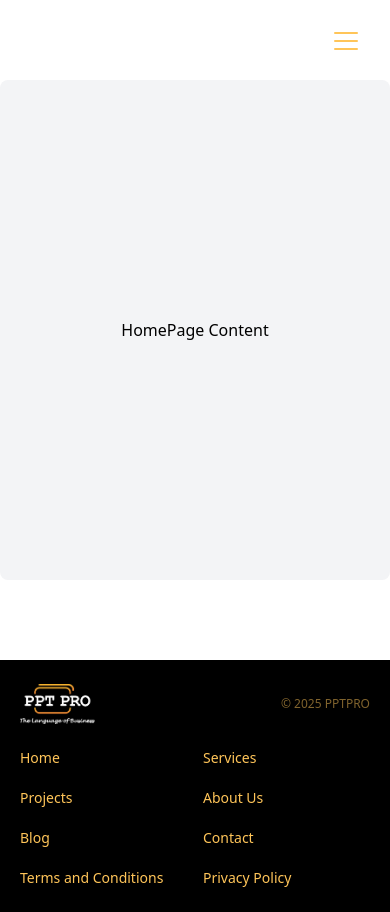
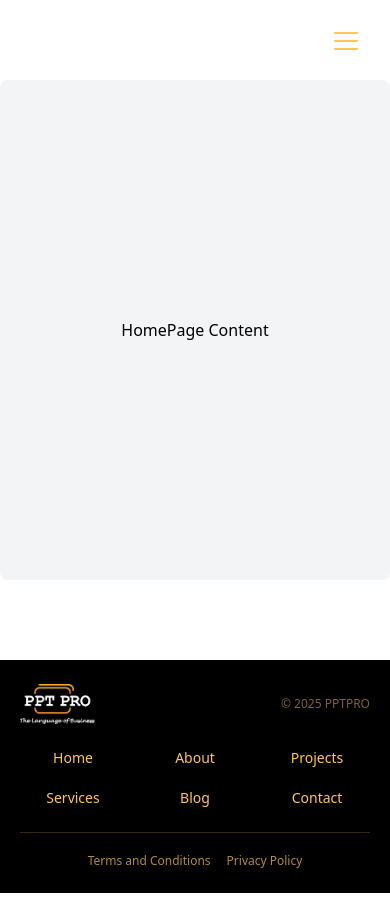
Before and after one commit to digitiohub/pptpro-react, a React (Vite) app: page / in a window 390 px wide. Built offline with nearby package versions, Linux system fonts and the light colour scheme.

Commit message:
refactor: update navigation links and enhance footer layout for better accessibility

```diff
--- a/src/data/navigationLinks.js
+++ b/src/data/navigationLinks.js
@@ -1,8 +1,8 @@
 export const navLinks = [
   { name: 'Home', path: '/' },
+  { name: 'About', path: '/about' },
+  { name: 'Projects', path: '/projects' },
   { name: 'Services', path: '/services' },
-  { name: 'Projects', path: '/projects' },
-  { name: 'About Us', path: '/about-us' },
   { name: 'Blog', path: '/blog' },
   { name: 'Contact', path: '/contact' }
 ];
--- a/src/ui/menus/Footer.jsx
+++ b/src/ui/menus/Footer.jsx
@@ -72,25 +72,29 @@ const Footer = () => {
             </div>
           </div>
 
-          {/* Navigation Grid - 2 columns */}
-          <div className="grid grid-cols-2 gap-x-4 gap-y-5">
-            {/* First put the main nav links */}
+          {/* Navigation Grid - Main nav in 3 columns */}
+          <div className="mb-6">
+            <div className="grid grid-cols-3 gap-x-4 gap-y-5">
+              {/* Main nav links in a 3-column grid */}
               {navLinks.map((link) => (
                 <Link
                   key={link.name}
                   to={link.path}
-                className="text-yellow hover:text-yellow/70 transition-colors text-sm"
+                  className="text-yellow hover:text-yellow/70 transition-colors text-sm text-center"
                 >
                   {link.name}
                 </Link>
               ))}
+            </div>
+          </div>
 
-            {/* Then add the footer links */}
+          {/* Footer links - Centered */}
+          <div className="flex justify-center space-x-4 border-t border-yellow/20 pt-5">
             {footerLinks.map((link) => (
               <Link
                 key={link.name}
                 to={link.path}
-                className="text-yellow hover:text-yellow/70 transition-colors text-sm"
+                className="text-yellow/70 hover:text-yellow transition-colors text-xs"
               >
                 {link.name}
               </Link>
--- a/src/ui/menus/Navbar.jsx
+++ b/src/ui/menus/Navbar.jsx
@@ -113,7 +113,7 @@ const Navbar = () => {
       {/* Desktop Hamburger Button - Only visible on desktop and when menu is closed */}
       <motion.button
         onClick={toggleMenu}
-        className="fixed top-6 right-6 z-50 p-2 hidden md:block md:visible"
+        className="fixed top-6 right-6 z-50 p-2 hidden md:block md:visible cursor-pointer"
         initial={{ opacity: 0 }}
         animate={{ opacity: 1 }}
         exit={{ opacity: 0 }}
@@ -130,7 +130,7 @@ const Navbar = () => {
       {/* Mobile Hamburger Button - Only visible on mobile and when menu is closed */}
       <motion.button
         onClick={toggleMobileMenu}
-        className="fixed top-6 right-6 z-50 p-2 block md:hidden"
+        className="fixed top-6 right-6 z-50 p-2 block md:hidden cursor-pointer"
         style={{ display: isMobileMenuOpen ? 'none' : '' }}
         whileHover={{ scale: 1.1 }}
         whileTap={{ scale: 0.95 }}
```
Lines whose indentation alone changed are shown as unchanged.
